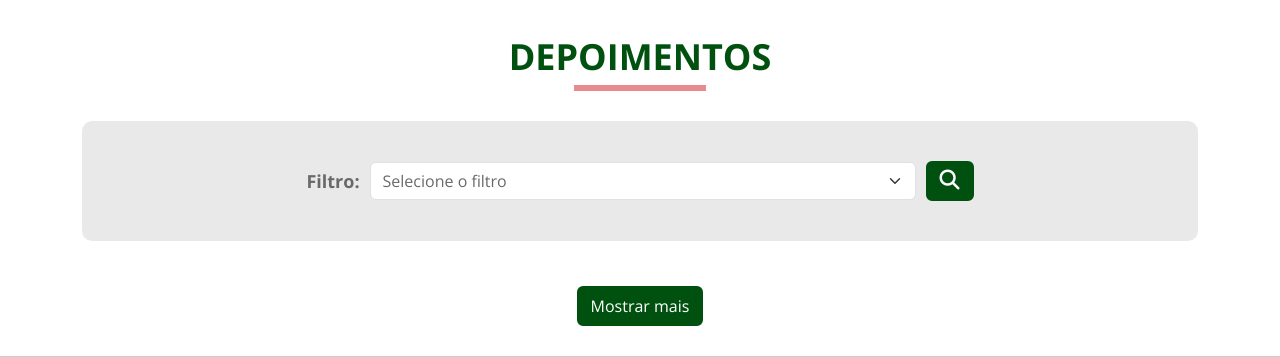
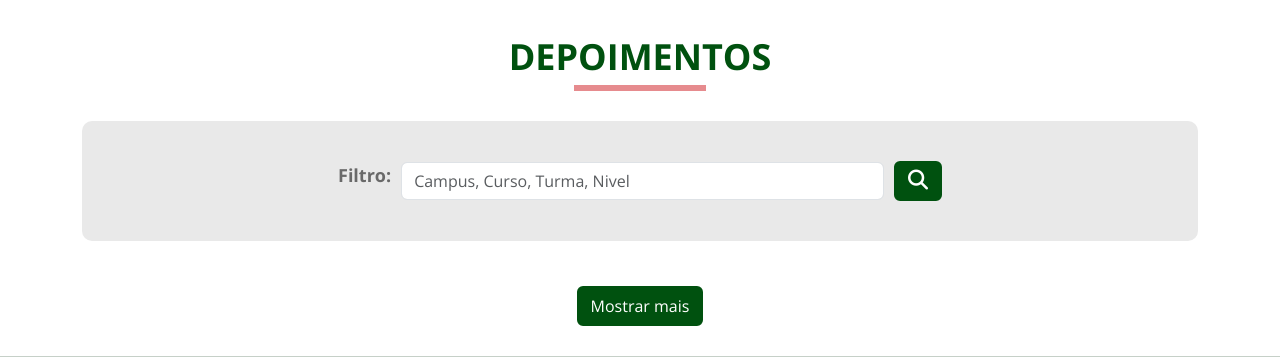
Before and after one commit to viniciostec22/Portal_do_Egresso, a Django app: page /depoimentos/ in a window 1280 px wide. Shown: the part 122-479 px from the top of the page. Run offline with Django 4.2, Linux system fonts and the light colour scheme; data that the repository does not hold is empty; some libraries are stand-ins or nearby versions.

Commit message:
Filtro dos cards de depoimentos

```diff
--- a/Home/views.py
+++ b/Home/views.py
@@ -6,6 +6,7 @@ from django.contrib.messages import constants
 from django.http import HttpResponse, JsonResponse
 from django.http import FileResponse
 from django.conf import settings
+from django.db.models import Q
 
 
 
@@ -32,19 +33,22 @@ def cursos_do_campus(request, campus_id):
     return JsonResponse({'cursos': cursos_list})
 
 def Depoimentos(request):
+  search = request.GET.get('search', '')
   links = Rodape_links.objects.all()
   servicos = Rodape_servico.objects.all()
   endereco = Endereco.objects.all().first()
   nivel_curso = Nivel_Curso.objects.all()
   cursos = Curso.objects.all()
   campi = Campi.objects.all()
-  depoimentos = Depoimento.objects.filter(aprovado = True)
-  cards = depoimentos
+
+
+  if request.method == 'GET':
+    cards = Depoimento.objects.filter(aprovado=True).filter(Q(campus__nome_campus__contains=search)| Q(curso__curso__contains=search) | Q(turma__contains=search) | Q(curso__nivel__nivel_curso__contains=search))
 
 
 
 
-  if request.method == 'GET':
+
     return render(request, 'depoimentos.html', {'cards':cards,
                                                 'nivel_curso':nivel_curso,
                                                 'cursos':cursos,
@@ -52,7 +56,7 @@ def Depoimentos(request):
                                                 'links':links,
                                                 'servicos':servicos,
                                                 'endereco':endereco,
-                                                #'politica':politica,
+                                                #'filtro':filtro,
                                                 #'pdf_path': pdf_path
                                                 })
 
--- a/templates/components/__Depoimentos.html
+++ b/templates/components/__Depoimentos.html
@@ -9,13 +9,16 @@
   </div>
   {% comment %} filtro {% endcomment %}
   <div class="container filtro">
-    <label for="">Filtro:</label>
-    <select class="form-select select" aria-label="Default select example">
+    <form action="{% url 'depoimentos' %}" method="GET">
+      <label for="">Filtro:</label>
+    <input type="search" class="form-control" id="" name="search" value="{{ request.GET.search }}" placeholder="Campus, Curso, Turma, Nivel ">
+    </form>
+    {% comment %} <select class="form-select select" aria-label="Default select example">
       <option selected>Selecione o filtro</option>
       <option value="1">1</option>
       <option value="2">2</option>
       <option value="3">3</option>
-    </select>
+    </select> {% endcomment %}
     <button type="submit" class="btn button">
       <i class="fa-solid fa-magnifying-glass"></i>
     </button>
--- a/templates/static/home/css/depoimentos.css
+++ b/templates/static/home/css/depoimentos.css
@@ -18,10 +18,11 @@
   font-weight: bold;
 }
 
-.filtro select{
-  display: inline-block;
+.filtro form{
+  display: inline-flex;
   margin-right: 10px;
   color: var(--text-color);
+  width: 50%;
 }
 .select{
 
```
